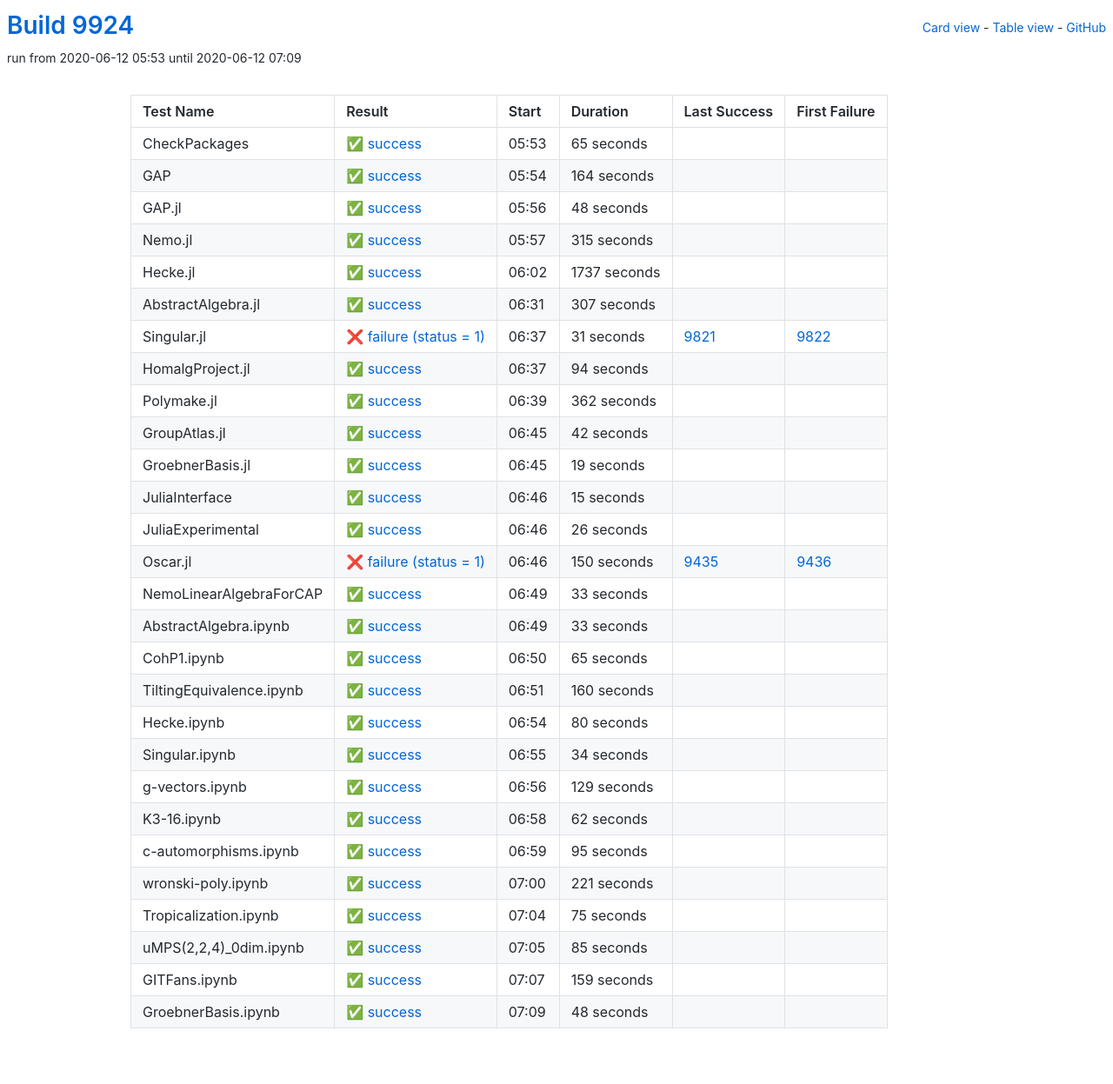
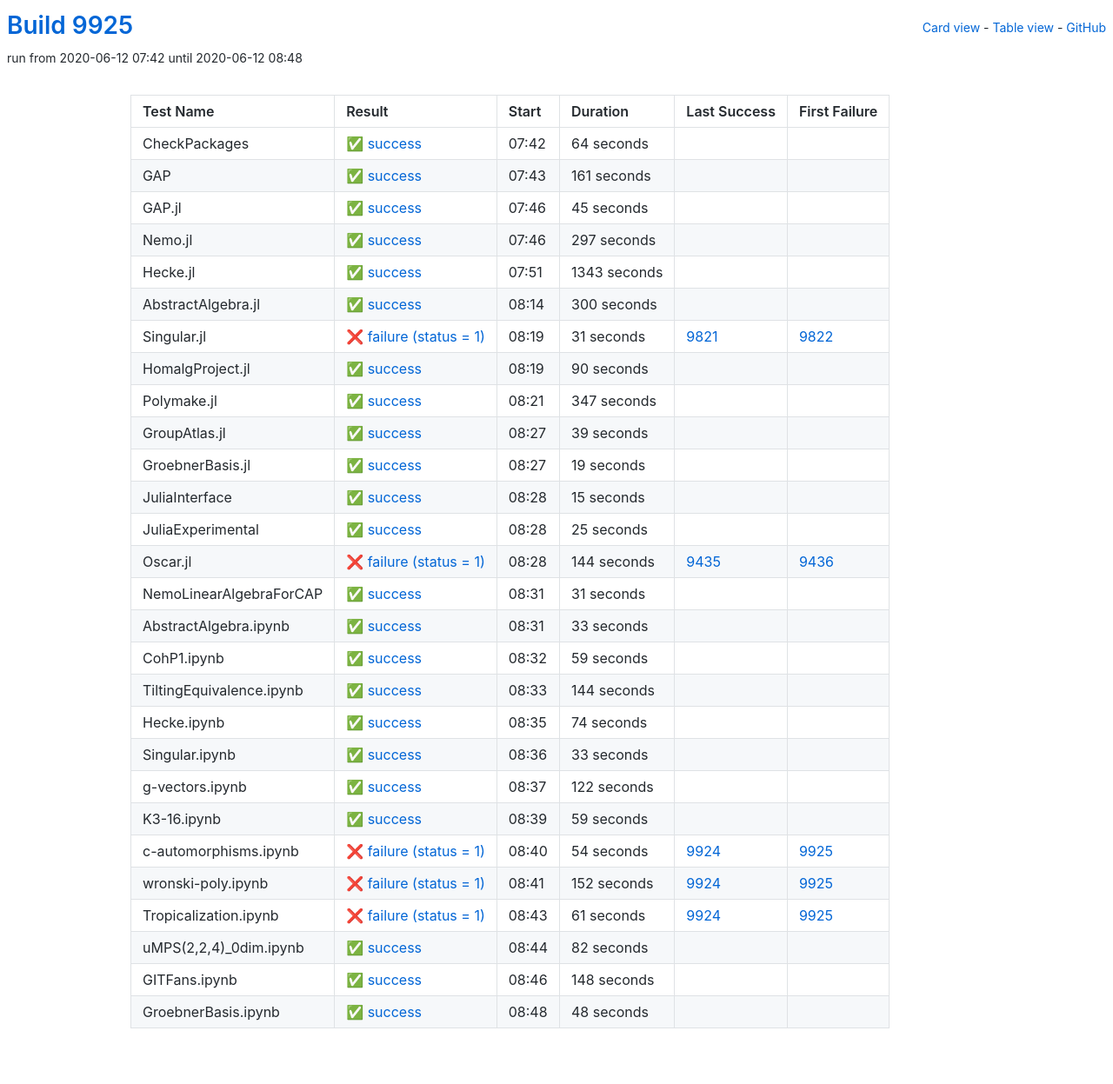
Before and after one commit to oscar-system/oscar-ci-status, a Jekyll site: the page built from table.html, in a window 1280 px wide. Shown: the whole page at 87% size. Built offline with Jekyll 4.4.1, drawn with Linux system fonts in a browser that asks for light colours.

Commit message:
Build #9925

```diff
--- a/_data/ci.yml
+++ b/_data/ci.yml
@@ -1,6 +1,6 @@
 ---
-build: 9924
-build_url: https://oscarci.mathematik.uni-kl.de/job/oscar/9924/
+build: 9925
+build_url: https://oscarci.mathematik.uni-kl.de/job/oscar/9925/
 job: oscar
 organization: oscar-system
 repo: oscar-ci-status
@@ -8,80 +8,80 @@
 tests:
 - name: CheckPackages
   id: checkpackages
-  log: https://oscarci.mathematik.uni-kl.de/job/oscar/9924/artifact/logs/build-9924/CheckPackages.log
-  start: 2020-06-12 05:53
+  log: https://oscarci.mathematik.uni-kl.de/job/oscar/9925/artifact/logs/build-9925/CheckPackages.log
+  start: 2020-06-12 07:42
   success: true
   exitcode: 0
   status: success
-  duration: 65
+  duration: 64
   last_success: false
   last_success_url:
   first_failure: false
   first_failure_url:
 - name: GAP
   id: gap
-  log: https://oscarci.mathematik.uni-kl.de/job/oscar/9924/artifact/logs/build-9924/GAP.log
-  start: 2020-06-12 05:54
+  log: https://oscarci.mathematik.uni-kl.de/job/oscar/9925/artifact/logs/build-9925/GAP.log
+  start: 2020-06-12 07:43
   success: true
   exitcode: 0
   status: success
-  duration: 164
+  duration: 161
   last_success: false
   last_success_url:
   first_failure: false
   first_failure_url:
 - name: GAP.jl
   id: gap-jl
-  log: https://oscarci.mathematik.uni-kl.de/job/oscar/9924/artifact/logs/build-9924/GAP.jl.log
-  start: 2020-06-12 05:56
+  log: https://oscarci.mathematik.uni-kl.de/job/oscar/9925/artifact/logs/build-9925/GAP.jl.log
+  start: 2020-06-12 07:46
   success: true
   exitcode: 0
   status: success
-  duration: 48
+  duration: 45
   last_success: false
   last_success_url:
   first_failure: false
   first_failure_url:
 - name: Nemo.jl
   id: nemo-jl
-  log: https://oscarci.mathematik.uni-kl.de/job/oscar/9924/artifact/logs/build-9924/Nemo.jl.log
-  start: 2020-06-12 05:57
+  log: https://oscarci.mathematik.uni-kl.de/job/oscar/9925/artifact/logs/build-9925/Nemo.jl.log
+  start: 2020-06-12 07:46
   success: true
   exitcode: 0
   status: success
-  duration: 315
+  duration: 297
   last_success: false
   last_success_url:
   first_failure: false
   first_failure_url:
 - name: Hecke.jl
   id: hecke-jl
-  log: https://oscarci.mathematik.uni-kl.de/job/oscar/9924/artifact/logs/build-9924/Hecke.jl.log
-  start: 2020-06-12 06:02
+  log: https://oscarci.mathematik.uni-kl.de/job/oscar/9925/artifact/logs/build-9925/Hecke.jl.log
+  start: 2020-06-12 07:51
   success: true
   exitcode: 0
   status: success
-  duration: 1737
+  duration: 1343
   last_success: false
   last_success_url:
   first_failure: false
   first_failure_url:
 - name: AbstractAlgebra.jl
   id: abstractalgebra-jl
-  log: https://oscarci.mathematik.uni-kl.de/job/oscar/9924/artifact/logs/build-9924/AbstractAlgebra.jl.log
-  start: 2020-06-12 06:31
+  log: https://oscarci.mathematik.uni-kl.de/job/oscar/9925/artifact/logs/build-9925/AbstractAlgebra.jl.log
+  start: 2020-06-12 08:14
   success: true
   exitcode: 0
   status: success
-  duration: 307
+  duration: 300
   last_success: false
   last_success_url:
   first_failure: false
   first_failure_url:
 - name: Singular.jl
   id: singular-jl
-  log: https://oscarci.mathematik.uni-kl.de/job/oscar/9924/artifact/logs/build-9924/Singular.jl.log
-  start: 2020-06-12 06:37
+  log: https://oscarci.mathematik.uni-kl.de/job/oscar/9925/artifact/logs/build-9925/Singular.jl.log
+  start: 2020-06-12 08:19
   success: false
   exitcode: 1
   status: failure
@@ -92,44 +92,44 @@
   first_failure_url: https://oscarci.mathematik.uni-kl.de/job/oscar/9822/
 - name: HomalgProject.jl
   id: homalgproject-jl
-  log: https://oscarci.mathematik.uni-kl.de/job/oscar/9924/artifact/logs/build-9924/HomalgProject.jl.log
-  start: 2020-06-12 06:37
+  log: https://oscarci.mathematik.uni-kl.de/job/oscar/9925/artifact/logs/build-9925/HomalgProject.jl.log
+  start: 2020-06-12 08:19
   success: true
   exitcode: 0
   status: success
-  duration: 94
+  duration: 90
   last_success: false
   last_success_url:
   first_failure: false
   first_failure_url:
 - name: Polymake.jl
   id: polymake-jl
-  log: https://oscarci.mathematik.uni-kl.de/job/oscar/9924/artifact/logs/build-9924/Polymake.jl.log
-  start: 2020-06-12 06:39
+  log: https://oscarci.mathematik.uni-kl.de/job/oscar/9925/artifact/logs/build-9925/Polymake.jl.log
+  start: 2020-06-12 08:21
   success: true
   exitcode: 0
   status: success
-  duration: 362
+  duration: 347
   last_success: false
   last_success_url:
   first_failure: false
   first_failure_url:
 - name: GroupAtlas.jl
   id: groupatlas-jl
-  log: https://oscarci.mathematik.uni-kl.de/job/oscar/9924/artifact/logs/build-9924/GroupAtlas.jl.log
-  start: 2020-06-12 06:45
+  log: https://oscarci.mathematik.uni-kl.de/job/oscar/9925/artifact/logs/build-9925/GroupAtlas.jl.log
+  start: 2020-06-12 08:27
   success: true
   exitcode: 0
   status: success
-  duration: 42
+  duration: 39
   last_success: false
   last_success_url:
   first_failure: false
   first_failure_url:
 - name: GroebnerBasis.jl
   id: groebnerbasis-jl
-  log: https://oscarci.mathematik.uni-kl.de/job/oscar/9924/artifact/logs/build-9924/GroebnerBasis.jl.log
-  start: 2020-06-12 06:45
+  log: https://oscarci.mathematik.uni-kl.de/job/oscar/9925/artifact/logs/build-9925/GroebnerBasis.jl.log
+  start: 2020-06-12 08:27
   success: true
   exitcode: 0
   status: success
@@ -140,8 +140,8 @@
   first_failure_url:
 - name: JuliaInterface
   id: juliainterface
-  log: https://oscarci.mathematik.uni-kl.de/job/oscar/9924/artifact/logs/build-9924/JuliaInterface.log
-  start: 2020-06-12 06:46
+  log: https://oscarci.mathematik.uni-kl.de/job/oscar/9925/artifact/logs/build-9925/JuliaInterface.log
+  start: 2020-06-12 08:28
   success: true
   exitcode: 0
   status: success
@@ -152,44 +152,44 @@
   first_failure_url:
 - name: JuliaExperimental
   id: juliaexperimental
-  log: https://oscarci.mathematik.uni-kl.de/job/oscar/9924/artifact/logs/build-9924/JuliaExperimental.log
-  start: 2020-06-12 06:46
+  log: https://oscarci.mathematik.uni-kl.de/job/oscar/9925/artifact/logs/build-9925/JuliaExperimental.log
+  start: 2020-06-12 08:28
   success: true
   exitcode: 0
   status: success
-  duration: 26
+  duration: 25
   last_success: false
   last_success_url:
   first_failure: false
   first_failure_url:
 - name: Oscar.jl
   id: oscar-jl
-  log: https://oscarci.mathematik.uni-kl.de/job/oscar/9924/artifact/logs/build-9924/Oscar.jl.log
-  start: 2020-06-12 06:46
+  log: https://oscarci.mathematik.uni-kl.de/job/oscar/9925/artifact/logs/build-9925/Oscar.jl.log
+  start: 2020-06-12 08:28
   success: false
   exitcode: 1
   status: failure
-  duration: 150
+  duration: 144
   last_success: 9435
   last_success_url: https://oscarci.mathematik.uni-kl.de/job/oscar/9435/
   first_failure: 9436
   first_failure_url: https://oscarci.mathematik.uni-kl.de/job/oscar/9436/
 - name: NemoLinearAlgebraForCAP
   id: nemolinearalgebraforcap
-  log: https://oscarci.mathematik.uni-kl.de/job/oscar/9924/artifact/logs/build-9924/NemoLinearAlgebraForCAP.log
-  start: 2020-06-12 06:49
+  log: https://oscarci.mathematik.uni-kl.de/job/oscar/9925/artifact/logs/build-9925/NemoLinearAlgebraForCAP.log
+  start: 2020-06-12 08:31
   success: true
   exitcode: 0
   status: success
-  duration: 33
+  duration: 31
   last_success: false
   last_success_url:
   first_failure: false
   first_failure_url:
 - name: AbstractAlgebra.ipynb
   id: abstractalgebra-ipynb
-  log: https://oscarci.mathematik.uni-kl.de/job/oscar/9924/artifact/logs/build-9924/AbstractAlgebra.ipynb.log
-  start: 2020-06-12 06:49
+  log: https://oscarci.mathematik.uni-kl.de/job/oscar/9925/artifact/logs/build-9925/AbstractAlgebra.ipynb.log
+  start: 2020-06-12 08:31
   success: true
   exitcode: 0
   status: success
@@ -200,140 +200,140 @@
   first_failure_url:
 - name: CohP1.ipynb
   id: cohp1-ipynb
-  log: https://oscarci.mathematik.uni-kl.de/job/oscar/9924/artifact/logs/build-9924/CohP1.ipynb.log
-  start: 2020-06-12 06:50
+  log: https://oscarci.mathematik.uni-kl.de/job/oscar/9925/artifact/logs/build-9925/CohP1.ipynb.log
+  start: 2020-06-12 08:32
   success: true
   exitcode: 0
   status: success
-  duration: 65
+  duration: 59
   last_success: false
   last_success_url:
   first_failure: false
   first_failure_url:
 - name: TiltingEquivalence.ipynb
   id: tiltingequivalence-ipynb
-  log: https://oscarci.mathematik.uni-kl.de/job/oscar/9924/artifact/logs/build-9924/TiltingEquivalence.ipynb.log
-  start: 2020-06-12 06:51
+  log: https://oscarci.mathematik.uni-kl.de/job/oscar/9925/artifact/logs/build-9925/TiltingEquivalence.ipynb.log
+  start: 2020-06-12 08:33
   success: true
   exitcode: 0
   status: success
-  duration: 160
+  duration: 144
   last_success: false
   last_success_url:
   first_failure: false
   first_failure_url:
 - name: Hecke.ipynb
   id: hecke-ipynb
-  log: https://oscarci.mathematik.uni-kl.de/job/oscar/9924/artifact/logs/build-9924/Hecke.ipynb.log
-  start: 2020-06-12 06:54
+  log: https://oscarci.mathematik.uni-kl.de/job/oscar/9925/artifact/logs/build-9925/Hecke.ipynb.log
+  start: 2020-06-12 08:35
   success: true
   exitcode: 0
   status: success
-  duration: 80
+  duration: 74
   last_success: false
   last_success_url:
   first_failure: false
   first_failure_url:
 - name: Singular.ipynb
   id: singular-ipynb
-  log: https://oscarci.mathematik.uni-kl.de/job/oscar/9924/artifact/logs/build-9924/Singular.ipynb.log
-  start: 2020-06-12 06:55
+  log: https://oscarci.mathematik.uni-kl.de/job/oscar/9925/artifact/logs/build-9925/Singular.ipynb.log
+  start: 2020-06-12 08:36
   success: true
   exitcode: 0
   status: success
-  duration: 34
+  duration: 33
   last_success: false
   last_success_url:
   first_failure: false
   first_failure_url:
 - name: g-vectors.ipynb
   id: g-vectors-ipynb
-  log: https://oscarci.mathematik.uni-kl.de/job/oscar/9924/artifact/logs/build-9924/g-vectors.ipynb.log
-  start: 2020-06-12 06:56
+  log: https://oscarci.mathematik.uni-kl.de/job/oscar/9925/artifact/logs/build-9925/g-vectors.ipynb.log
+  start: 2020-06-12 08:37
   success: true
   exitcode: 0
   status: success
-  duration: 129
+  duration: 122
   last_success: false
   last_success_url:
   first_failure: false
   first_failure_url:
 - name: K3-16.ipynb
   id: k3-16-ipynb
-  log: https://oscarci.mathematik.uni-kl.de/job/oscar/9924/artifact/logs/build-9924/K3-16.ipynb.log
-  start: 2020-06-12 06:58
+  log: https://oscarci.mathematik.uni-kl.de/job/oscar/9925/artifact/logs/build-9925/K3-16.ipynb.log
+  start: 2020-06-12 08:39
   success: true
   exitcode: 0
   status: success
-  duration: 62
+  duration: 59
   last_success: false
   last_success_url:
   first_failure: false
   first_failure_url:
 - name: c-automorphisms.ipynb
   id: c-automorphisms-ipynb
-  log: https://oscarci.mathematik.uni-kl.de/job/oscar/9924/artifact/logs/build-9924/c-automorphisms.ipynb.log
-  start: 2020-06-12 06:59
+  log: https://oscarci.mathematik.uni-kl.de/job/oscar/9925/artifact/logs/build-9925/c-automorphisms.ipynb.log
+  start: 2020-06-12 08:40
+  success: false
+  exitcode: 1
+  status: failure
+  duration: 54
+  last_success: 9924
+  last_success_url: https://oscarci.mathematik.uni-kl.de/job/oscar/9924/
+  first_failure: 9925
+  first_failure_url: https://oscarci.mathematik.uni-kl.de/job/oscar/9925/
+- name: wronski-poly.ipynb
+  id: wronski-poly-ipynb
+  log: https://oscarci.mathematik.uni-kl.de/job/oscar/9925/artifact/logs/build-9925/wronski-poly.ipynb.log
+  start: 2020-06-12 08:41
+  success: false
+  exitcode: 1
+  status: failure
+  duration: 152
+  last_success: 9924
+  last_success_url: https://oscarci.mathematik.uni-kl.de/job/oscar/9924/
+  first_failure: 9925
+  first_failure_url: https://oscarci.mathematik.uni-kl.de/job/oscar/9925/
+- name: Tropicalization.ipynb
+  id: tropicalization-ipynb
+  log: https://oscarci.mathematik.uni-kl.de/job/oscar/9925/artifact/logs/build-9925/Tropicalization.ipynb.log
+  start: 2020-06-12 08:43
+  success: false
+  exitcode: 1
+  status: failure
+  duration: 61
+  last_success: 9924
+  last_success_url: https://oscarci.mathematik.uni-kl.de/job/oscar/9924/
+  first_failure: 9925
+  first_failure_url: https://oscarci.mathematik.uni-kl.de/job/oscar/9925/
+- name: uMPS(2,2,4)_0dim.ipynb
+  id: umps-2-2-4-0dim-ipynb
+  log: https://oscarci.mathematik.uni-kl.de/job/oscar/9925/artifact/logs/build-9925/uMPS-2-2-4-_0dim.ipynb.log
+  start: 2020-06-12 08:44
   success: true
   exitcode: 0
   status: success
-  duration: 95
-  last_success: false
-  last_success_url:
-  first_failure: false
-  first_failure_url:
-- name: wronski-poly.ipynb
-  id: wronski-poly-ipynb
-  log: https://oscarci.mathematik.uni-kl.de/job/oscar/9924/artifact/logs/build-9924/wronski-poly.ipynb.log
-  start: 2020-06-12 07:00
-  success: true
-  exitcode: 0
-  status: success
-  duration: 221
-  last_success: false
-  last_success_url:
-  first_failure: false
-  first_failure_url:
-- name: Tropicalization.ipynb
-  id: tropicalization-ipynb
-  log: https://oscarci.mathematik.uni-kl.de/job/oscar/9924/artifact/logs/build-9924/Tropicalization.ipynb.log
-  start: 2020-06-12 07:04
-  success: true
-  exitcode: 0
-  status: success
-  duration: 75
-  last_success: false
-  last_success_url:
-  first_failure: false
-  first_failure_url:
-- name: uMPS(2,2,4)_0dim.ipynb
-  id: umps-2-2-4-0dim-ipynb
-  log: https://oscarci.mathematik.uni-kl.de/job/oscar/9924/artifact/logs/build-9924/uMPS-2-2-4-_0dim.ipynb.log
-  start: 2020-06-12 07:05
-  success: true
-  exitcode: 0
-  status: success
-  duration: 85
+  duration: 82
   last_success: false
   last_success_url:
   first_failure: false
   first_failure_url:
 - name: GITFans.ipynb
   id: gitfans-ipynb
-  log: https://oscarci.mathematik.uni-kl.de/job/oscar/9924/artifact/logs/build-9924/GITFans.ipynb.log
-  start: 2020-06-12 07:07
+  log: https://oscarci.mathematik.uni-kl.de/job/oscar/9925/artifact/logs/build-9925/GITFans.ipynb.log
+  start: 2020-06-12 08:46
   success: true
   exitcode: 0
   status: success
-  duration: 159
+  duration: 148
   last_success: false
   last_success_url:
   first_failure: false
   first_failure_url:
 - name: GroebnerBasis.ipynb
   id: groebnerbasis-ipynb
-  log: https://oscarci.mathematik.uni-kl.de/job/oscar/9924/artifact/logs/build-9924/GroebnerBasis.ipynb.log
-  start: 2020-06-12 07:09
+  log: https://oscarci.mathematik.uni-kl.de/job/oscar/9925/artifact/logs/build-9925/GroebnerBasis.ipynb.log
+  start: 2020-06-12 08:48
   success: true
   exitcode: 0
   status: success
```
Also changed, not shown: README.md.
